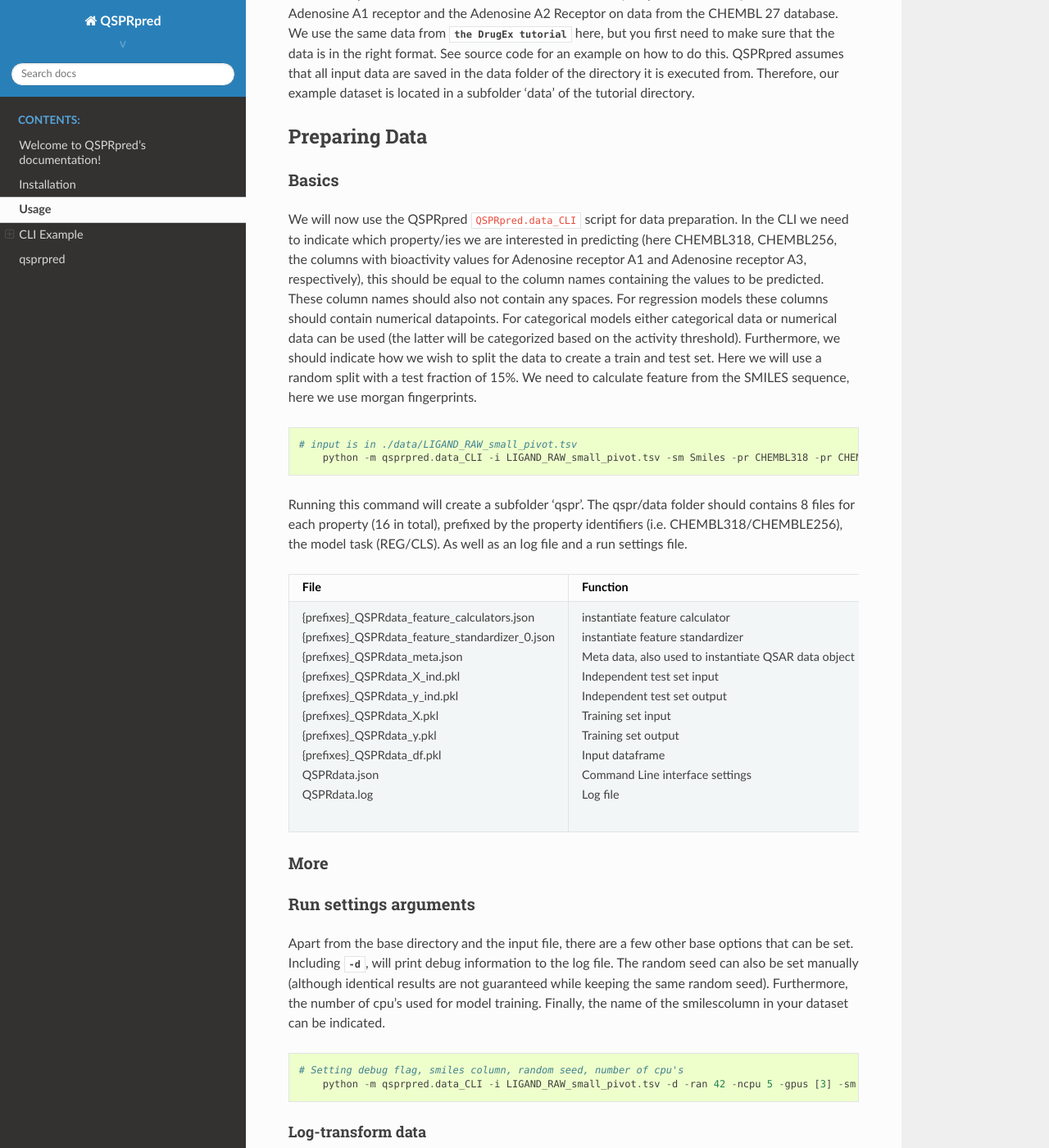
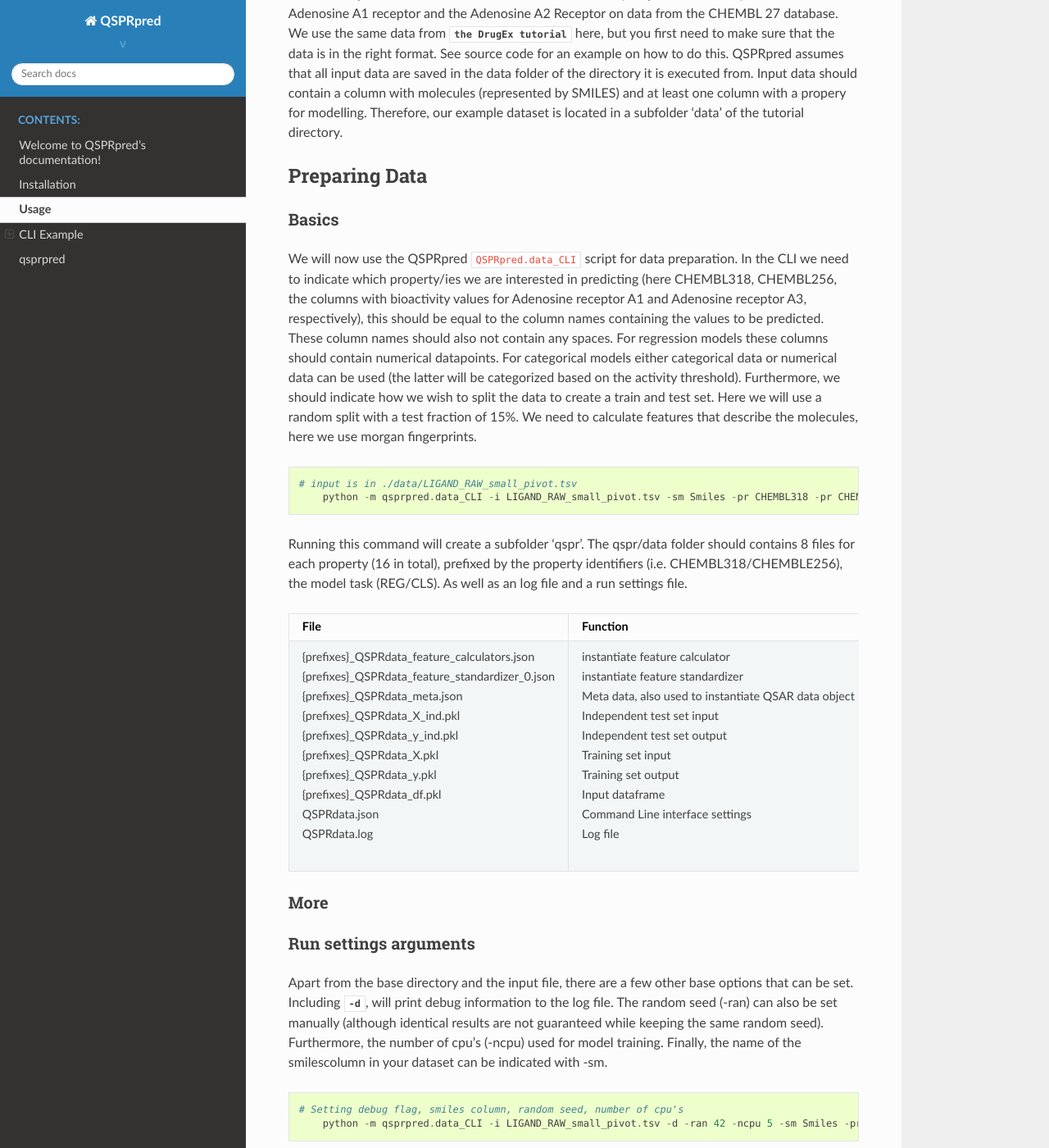
Before and after one commit to CDDLeiden/QSPRpred, a Sphinx documentation site: the page built from docs/use.rst, in a window 1280 px wide and 1400 px high, scrolled down 573 px. Shown: the whole window at 82% size. Built offline with Sphinx 7.4.7 and the Read the Docs theme 2.0.0, drawn with Linux system fonts in a browser that asks for light colours; some of the changed text lies outside the part shown.

Commit message:
Update docs/use

```diff
--- a/docs/use.rst
+++ b/docs/use.rst
@@ -27,6 +27,7 @@
 We use the same data from `the DrugEx tutorial <https://drive.google.com/file/d/1lYOmQBnAawnDR2Kwcy8yVARQTVzYDelw/view>` here, but you first need to make sure
 that the data is in the right format. See :ref:`source code <https://github.com/CDDLeiden/QSPRpred/tree/master/tutorial>` for an example on how to do this.
 QSPRpred assumes that all input data are saved in the data folder of the directory it is executed from.
+Input data should contain a column with molecules (represented by SMILES) and at least one column with a propery for modelling.
 Therefore, our example dataset is located in a subfolder 'data' of the tutorial directory.
 
 Preparing Data
@@ -40,7 +41,7 @@
 These column names should also not contain any spaces.
 For regression models these columns should contain numerical datapoints. For categorical models either categorical data or numerical data can be used (the latter will be categorized based on the activity threshold).
 Furthermore, we should indicate how we wish to split the data to create a train and test set.
-Here we will use a random split with a test fraction of 15%. We need to calculate feature from the SMILES sequence, here we use morgan fingerprints.
+Here we will use a random split with a test fraction of 15%. We need to calculate features that describe the molecules, here we use morgan fingerprints.
 
 ..  code-block::
 
@@ -73,19 +74,19 @@
 ^^^^^^^^^^^^^^^^^^^^^^^
 Apart from the base directory and the input file, there are a few other base options that
 can be set. Including `-d`, will print debug information to the log file. The random
-seed can also be set manually (although identical results are not guaranteed while keeping
-the same random seed). Furthermore, the number of cpu's used for model training. Finally, the name of the smilescolumn
-in your dataset can be indicated.
+seed (-ran) can also be set manually (although identical results are not guaranteed while keeping
+the same random seed). Furthermore, the number of cpu's (-ncpu) used for model training. Finally, the name of the smilescolumn
+in your dataset can be indicated with -sm.
 
 ..  code-block::
 
     # Setting debug flag, smiles column, random seed, number of cpu's
-        python -m qsprpred.data_CLI -i LIGAND_RAW_small_pivot.tsv -d -ran 42 -ncpu 5 -gpus [3] -sm Smiles -pr CHEMBL318 -pr CHEMBL256 -r REG -sp random -sf 0.15 -fe Morgan
+        python -m qsprpred.data_CLI -i LIGAND_RAW_small_pivot.tsv -d -ran 42 -ncpu 5 -sm Smiles -pr CHEMBL318 -pr CHEMBL256 -r REG -sp random -sf 0.15 -fe Morgan
 
 
 Log-transform data
 """"""""""""""""""
-To log transform data specific properties, indicate this in the CLI as follows:
+To log (-lt) transform data specific properties, indicate this in the CLI as follows:
 
 ..  code-block::
 
@@ -118,9 +119,9 @@
 You can set whether to prepare data for regression, classification or both.
 The default setting is to run both, but you can run either by setting the
 regression argument to true/REG for regression or false/CLS for classification.
-When using classification, the threshold(s) for each property need to be included.
+When using classification, the threshold(s) for each property (that has not been preclassified) need to be included.
 This is set using a dictionary. In case of multi-class classification the bounderies of
-the bins need to be given. For binary only give 1 threshold per property.
+the bins need to be given. For binary classification only give 1 threshold per property.
 
 ..  code-block::
 
```
Also changed, not shown: other parts of docs/use.rst (+3 -3 lines).
